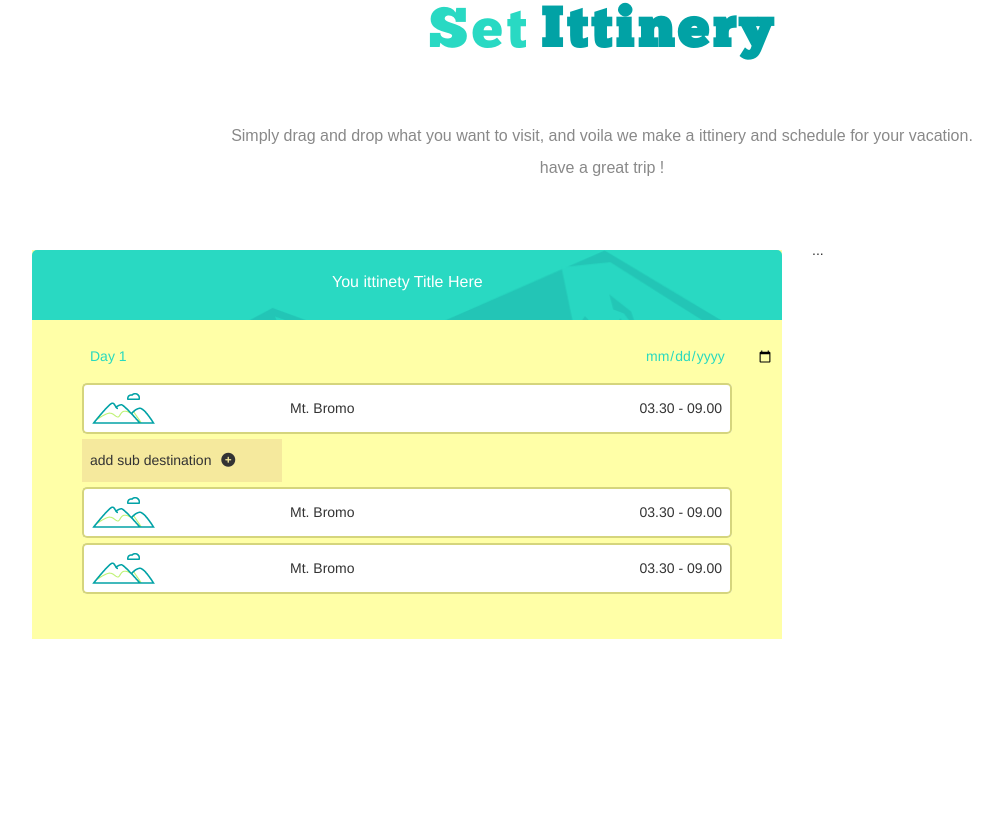
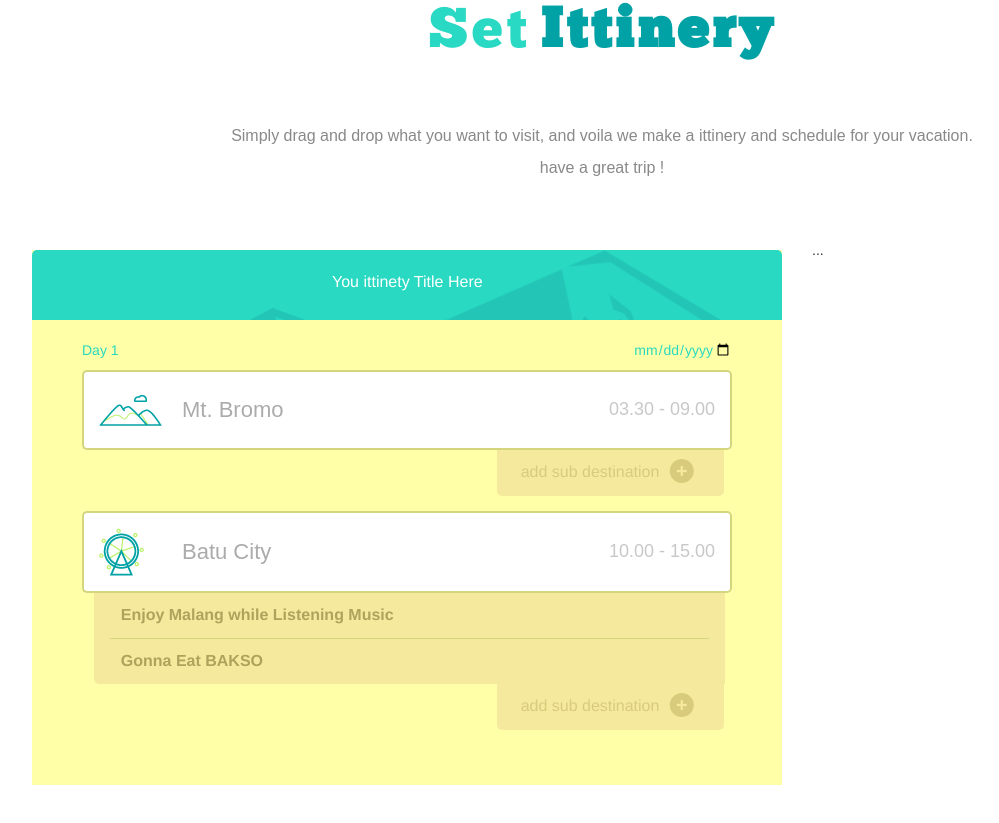
Before and after one commit to edbob/YokNgalam, a plain HTML site: page index.html in a window 1280 px wide. Shown: the part 2588-3411 px from the top of the page, without its empty margins (38-1037 px from the left). Before the commit the page ends 3307 px from the top, so only its background shows below. Drawn offline with nearby package versions, Linux system fonts and the light colour scheme; a web font is replaced by a local one.

Commit message:
done sub-menu

```diff
--- a/css/main.css
+++ b/css/main.css
@@ -428,24 +428,15 @@ h4.my-recom {
     border-collapse: separate;
     width: 100%;
     max-width: 100%;
-    margin-bottom: 20px;
     padding: 10px 50px 40px 50px;
-    border-spacing: 0 5px;
-}
-
-    .my-table > thead > tr > th,
-    .my-table > tbody > tr > th,
-    .my-table > tfoot > tr > th,
-    .my-table > thead > tr > td,
-    .my-table > tbody > tr > td,
-    .my-table > tfoot > tr > td {
-        padding: 8px;
-        line-height: 25px;
-        vertical-align: middle;
 }
 
 .my-theder {
     color: #28d9bf;
+}
+
+    .my-theder > td {
+        height: 40px;
     }
 
     .my-theder > td:last-child {
@@ -456,12 +447,16 @@ h4.my-recom {
     border: none;
 }
 
-tr.my-set-inf {
+.my-set-inf {
     background: #fff;
+    height: 80px;
 }
 
     .my-set-inf > td {
+        font-family: "Lato-Regular", sans-serif;
         border: solid 2px #d5d57d;
+        font-size: 22px;
+        color: #ababab;
     }
 
     .my-set-inf > td:first-child {
@@ -472,6 +467,9 @@ tr.my-set-inf {
         .my-set-inf > td:last-child {
             border-left: none;
             text-align: right;
+            font-size: 18px;
+            color: #c8c8c8;
+            padding-right: 15px;
         }
 
     .my-set-inf > td:nth-child(2n) {
@@ -482,41 +480,80 @@ tr.my-set-inf {
         border-right: none;
     }
 
+    .my-set-inf img{
+        margin: 15px;
+    }
+
 input.my-data {
-    position: relative;
-    left: 50px;
+    text-align: right;
     background: none;
     border: none;
     width: 130px;
 }
 
-tr.my-set-inf td:first-child {
+.my-set-inf td:first-child {
     border-top-left-radius: 5px;
 }
 
-tr.my-set-inf td:last-child {
+.my-set-inf td:last-child {
     border-top-right-radius: 5px;
 }
 
-tr.my-set-inf td:first-child {
+.my-set-inf td:first-child {
     border-bottom-left-radius: 5px;
 }
 
-tr.my-set-inf td:last-child {
+.my-set-inf td:last-child {
     border-bottom-right-radius: 5px;
 }
 
-.my-table-sub {
+.add-sub-menu {
+    margin-left: 12px;
+    width: 97%;
     background: #f5e99d;
+    border-bottom-left-radius: 5px;
 }
 
-.my-table-sub > td {
-    width: 200px;
+    .add-sub-menu span {
+        display: block;
+        width: 95%;
+        margin: 0 auto;
+        padding: 11px;
+        color: #afa25c;
+        font-size: 16px;
+        font-weight: 600;
     }
 
-.my-table-sub > td button{
+
+        .add-sub-menu span:first-child  {
+            border-bottom: 1px solid #d5d57d;
+        }
+
+.add-sub {
+    color: #d8cb7c;
+    font-size: 16px;
+}
+
+    .add-sub i {
+        font-size: 24px;
+    }
+
+    .add-sub button {
+        vertical-align: middle;
         background: none;
         border: 1px;
     }
 
+    .add-sub span {
+        background: #f5e99d;
+        position: relative;
+        float: right;
+        padding: 8px;
+        margin-right: 8px;
+        width: 35%;
+        border-bottom-left-radius: 5px;
+        border-bottom-right-radius: 5px;
+        text-align: center;
+        margin-bottom: 15px;
+    }
 /*FORM-SET*/
--- a/index.html
+++ b/index.html
@@ -28,8 +28,8 @@
                     <div class="collapse navbar-collapse navbar-right" id="top_menu">
                         <ul class="menu">
                             <li><a href="#">Home</a></li>
-                            <li><a href="#">Destination</a></li>
-                            <li><a href="#">Ittinary</a></li>
+                            <li><a href="#destination" target="_self">Destination</a></li>
+                            <li><a href="#itinary" target="_self">Ittinary</a></li>
                             <li><a href="#">Review</a></li>
                             <li><a href="#">Contact</a></li>
                         </ul>
@@ -80,7 +80,7 @@
             </div>
         </section>
 
-        <section class="mblk-main">
+        <section class="mblk-main" id="destination">
             <div class="container">
                 <div class="row">
                     <div class="col-md-8">
@@ -175,7 +175,7 @@
             </div>
         </section>
     </main>
-    <section class="my-settings">
+    <section class="my-settings" id="itinary">
         <div class="container">
             <div class="row">
                 <div class="col-md-8 col-md-offset-2">
@@ -207,16 +207,28 @@
                                     <td>Mt. Bromo</td>
                                     <td>03.30 - 09.00</td>
                                 </tr>
-                                <tr class="my-table-sub"><td>add sub destination <button><i class="fa fa-plus-circle" aria-hidden="true"></i></button></td></tr>
-                                <tr class="my-set-inf">
-                                    <td><img src="img/Vector-Smart-Object-copy5.png" /></td>
-                                    <td>Mt. Bromo</td>
-                                    <td>03.30 - 09.00</td>
+                                <tr class="add-sub">
+                                    <td colspan="3">
+                                        <span>add sub destination <button><i class="fa fa-plus-circle" aria-hidden="true"></i></button></span>
+                                    </td>
                                 </tr>
                                 <tr class="my-set-inf">
-                                    <td><img src="img/Vector-Smart-Object-copy5.png" /></td>
-                                    <td>Mt. Bromo</td>
-                                    <td>03.30 - 09.00</td>
+                                    <td><img src="img/Vector-Smart-Object-copy-6.png" /></td>
+                                    <td>Batu City</td>
+                                    <td>10.00 - 15.00</td>
+                                </tr>
+                                <tr>
+                                    <td colspan="3">
+                                        <div class="add-sub-menu">
+                                            <span>Enjoy Malang while Listening Music</span>
+                                            <span>Gonna Eat BAKSO</span>
+                                        </div>
+                                    </td>
+                                </tr>
+                                <tr class="add-sub">
+                                    <td colspan="3">
+                                        <span>add sub destination <button><i class="fa fa-plus-circle" aria-hidden="true"></i></button></span>
+                                    </td>
                                 </tr>
                             </tbody>
                         </table>
```
Lines whose indentation alone changed are shown as unchanged.
